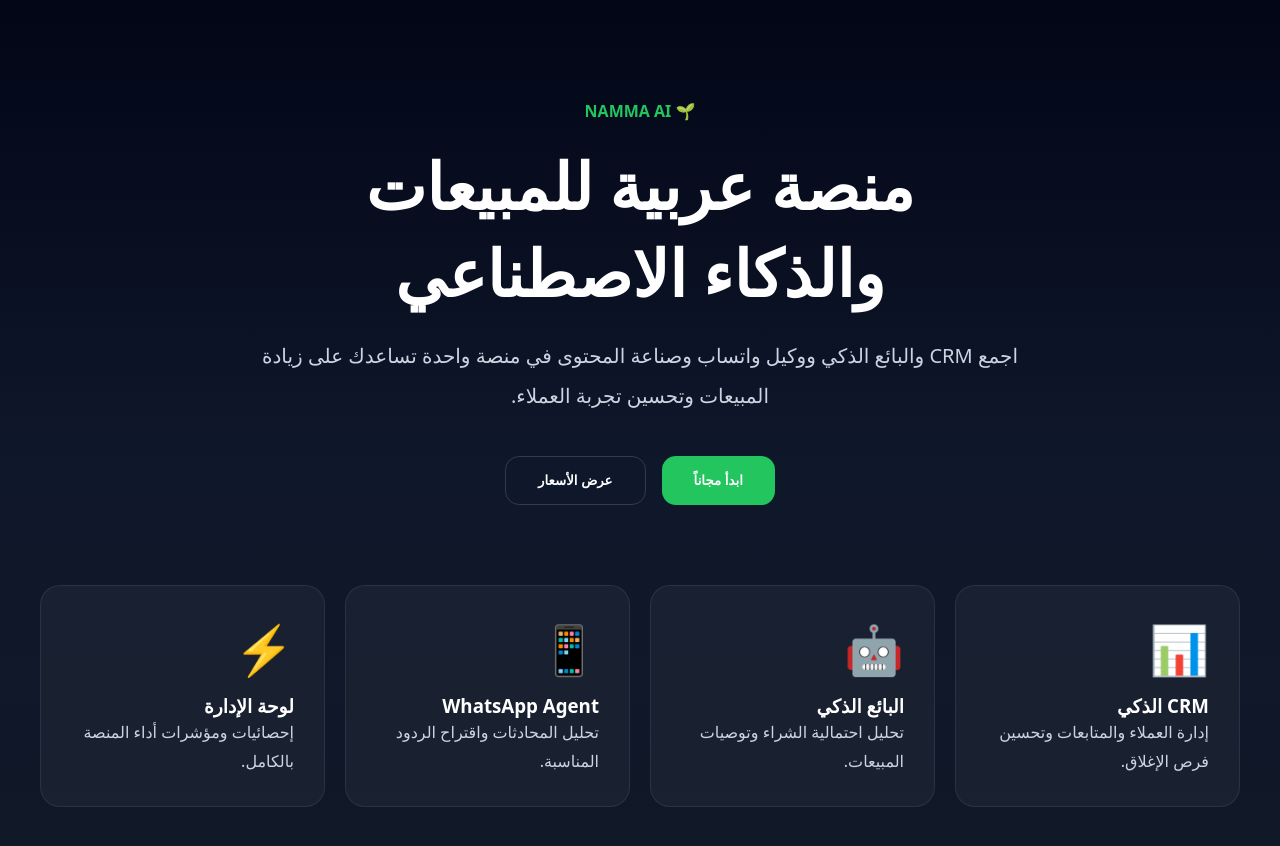
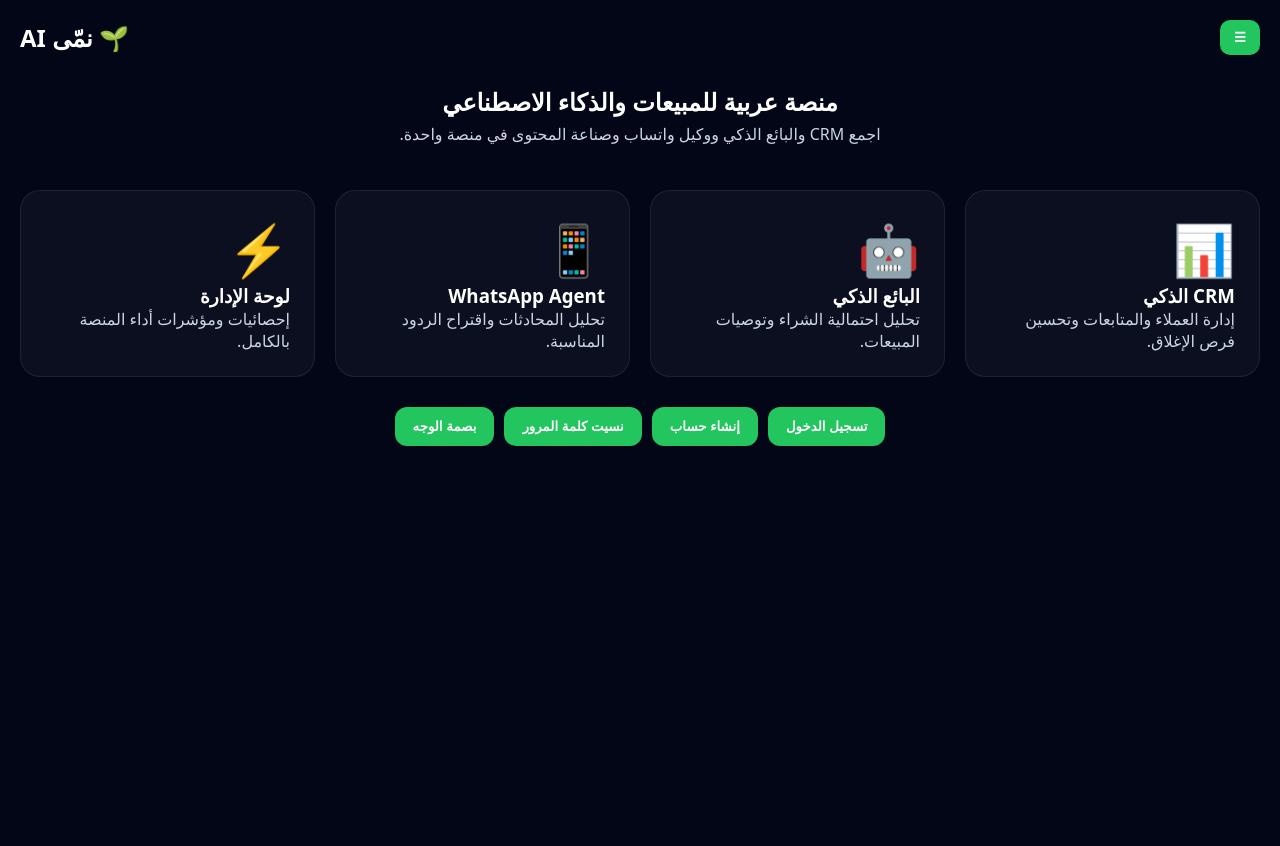
Before and after one commit to namma-ai-sa/namma-ai, a Next.js app: page / in a window 1280 px wide. Shown: the top 846 px of the page. After the commit the page ends 800 px from the top, so only its background shows below. Built offline with nearby package versions, Linux system fonts and the light colour scheme.

Commit message:
feat: navigation and clickable cards

```diff
--- a/app/page.jsx
+++ b/app/page.jsx
@@ -9,22 +9,26 @@ export default function HomePage() {
     {
       icon: "📊",
       title: "CRM الذكي",
-      desc: "إدارة العملاء والمتابعات وتحسين فرص الإغلاق."
+      desc: "إدارة العملاء والمتابعات وتحسين فرص الإغلاق.",
+      path: "/crm"
     },
     {
       icon: "🤖",
       title: "البائع الذكي",
-      desc: "تحليل احتمالية الشراء وتوصيات المبيعات."
+      desc: "تحليل احتمالية الشراء وتوصيات المبيعات.",
+      path: "/ai-seller"
     },
     {
       icon: "📱",
       title: "WhatsApp Agent",
-      desc: "تحليل المحادثات واقتراح الردود المناسبة."
+      desc: "تحليل المحادثات واقتراح الردود المناسبة.",
+      path: "/whatsapp-agent"
     },
     {
       icon: "⚡",
       title: "لوحة الإدارة",
-      desc: "إحصائيات ومؤشرات أداء المنصة بالكامل."
+      desc: "إحصائيات ومؤشرات أداء المنصة بالكامل.",
+      path: "/admin"
     }
   ];
 
@@ -32,125 +36,82 @@ export default function HomePage() {
     <main
       style={{
         minHeight: "100vh",
-        background:
-          "linear-gradient(180deg,#020617,#0f172a,#111827)",
+        background: "#020617",
         color: "white",
-        padding: "40px 20px"
-      }}
-    >
-      <section
-        style={{
-          maxWidth: "1200px",
-          margin: "0 auto",
-          textAlign: "center",
-          paddingTop: "60px"
+        padding: "20px"
       }}
     >
       <div
         style={{
-            color: "#22c55e",
-            fontWeight: "bold",
-            marginBottom: "20px"
+          display: "flex",
+          justifyContent: "space-between",
+          alignItems: "center",
+          marginBottom: "30px"
         }}
       >
-          🌱 NAMMA AI
+        <button
+          onClick={() => router.push("/login")}
+          style={{
+            background: "#22c55e",
+            border: "none",
+            padding: "10px 14px",
+            borderRadius: "10px",
+            color: "white"
+          }}
+        >
+          ☰
+        </button>
+
+        <h2 style={{ margin: 0 }}>
+          🌱 نمّى AI
+        </h2>
       </div>
 
-        <h1
+      <section
         style={{
-            fontSize: "64px",
-            fontWeight: "900",
-            marginBottom: "20px"
+          textAlign: "center",
+          maxWidth: "900px",
+          margin: "0 auto"
         }}
       >
+        <h1>
           منصة عربية للمبيعات
-          <br />
           والذكاء الاصطناعي
         </h1>
 
         <p
           style={{
-            maxWidth: "800px",
-            margin: "0 auto",
             color: "#cbd5e1",
-            lineHeight: "2",
-            fontSize: "20px"
+            lineHeight: "2"
           }}
         >
           اجمع CRM والبائع الذكي ووكيل واتساب وصناعة المحتوى
-          في منصة واحدة تساعدك على زيادة المبيعات وتحسين تجربة العملاء.
+          في منصة واحدة.
         </p>
-
-        <div
-          style={{
-            display: "flex",
-            gap: "16px",
-            justifyContent: "center",
-            flexWrap: "wrap",
-            marginTop: "40px"
-          }}
-        >
-          <button
-            onClick={() => router.push("/register")}
-            style={{
-              padding: "16px 32px",
-              border: "none",
-              borderRadius: "14px",
-              background: "#22c55e",
-              color: "white",
-              cursor: "pointer",
-              fontWeight: "bold"
-            }}
-          >
-            ابدأ مجاناً
-          </button>
-
-          <button
-            onClick={() => router.push("/pricing")}
-            style={{
-              padding: "16px 32px",
-              borderRadius: "14px",
-              border: "1px solid rgba(255,255,255,.15)",
-              background: "transparent",
-              color: "white",
-              cursor: "pointer"
-            }}
-          >
-            عرض الأسعار
-          </button>
-        </div>
       </section>
 
-      <section
-        style={{
-          maxWidth: "1200px",
-          margin: "80px auto"
-        }}
-      >
       <div
         style={{
           display: "grid",
           gridTemplateColumns:
             "repeat(auto-fit,minmax(250px,1fr))",
-            gap: "20px"
+          gap: "20px",
+          marginTop: "40px"
         }}
       >
         {features.map((item) => (
           <div
             key={item.title}
+            onClick={() => router.push(item.path)}
             style={{
+              cursor: "pointer",
               background: "rgba(255,255,255,.04)",
               border: "1px solid rgba(255,255,255,.08)",
               borderRadius: "20px",
-                padding: "30px"
+              padding: "24px"
             }}
           >
-              <div
-                style={{
-                  fontSize: "48px",
-                  marginBottom: "12px"
-                }}
-              >
+            <div style={{ fontSize: "50px" }}>
               {item.icon}
             </div>
 
@@ -158,8 +119,7 @@ export default function HomePage() {
 
             <p
               style={{
-                  color: "#cbd5e1",
-                  lineHeight: "1.8"
+                color: "#cbd5e1"
               }}
             >
               {item.desc}
@@ -167,7 +127,32 @@ export default function HomePage() {
           </div>
         ))}
       </div>
-      </section>
+
+      <div
+        style={{
+          display: "flex",
+          gap: "10px",
+          flexWrap: "wrap",
+          marginTop: "30px",
+          justifyContent: "center"
+        }}
+      >
+        <button onClick={() => router.push("/login")}>
+          تسجيل الدخول
+        </button>
+
+        <button onClick={() => router.push("/register")}>
+          إنشاء حساب
+        </button>
+
+        <button onClick={() => router.push("/forgot-password")}>
+          نسيت كلمة المرور
+        </button>
+
+        <button onClick={() => alert("Face ID Coming Soon")}>
+          بصمة الوجه
+        </button>
+      </div>
     </main>
   );
 }
```
Lines whose indentation alone changed are shown as unchanged.
